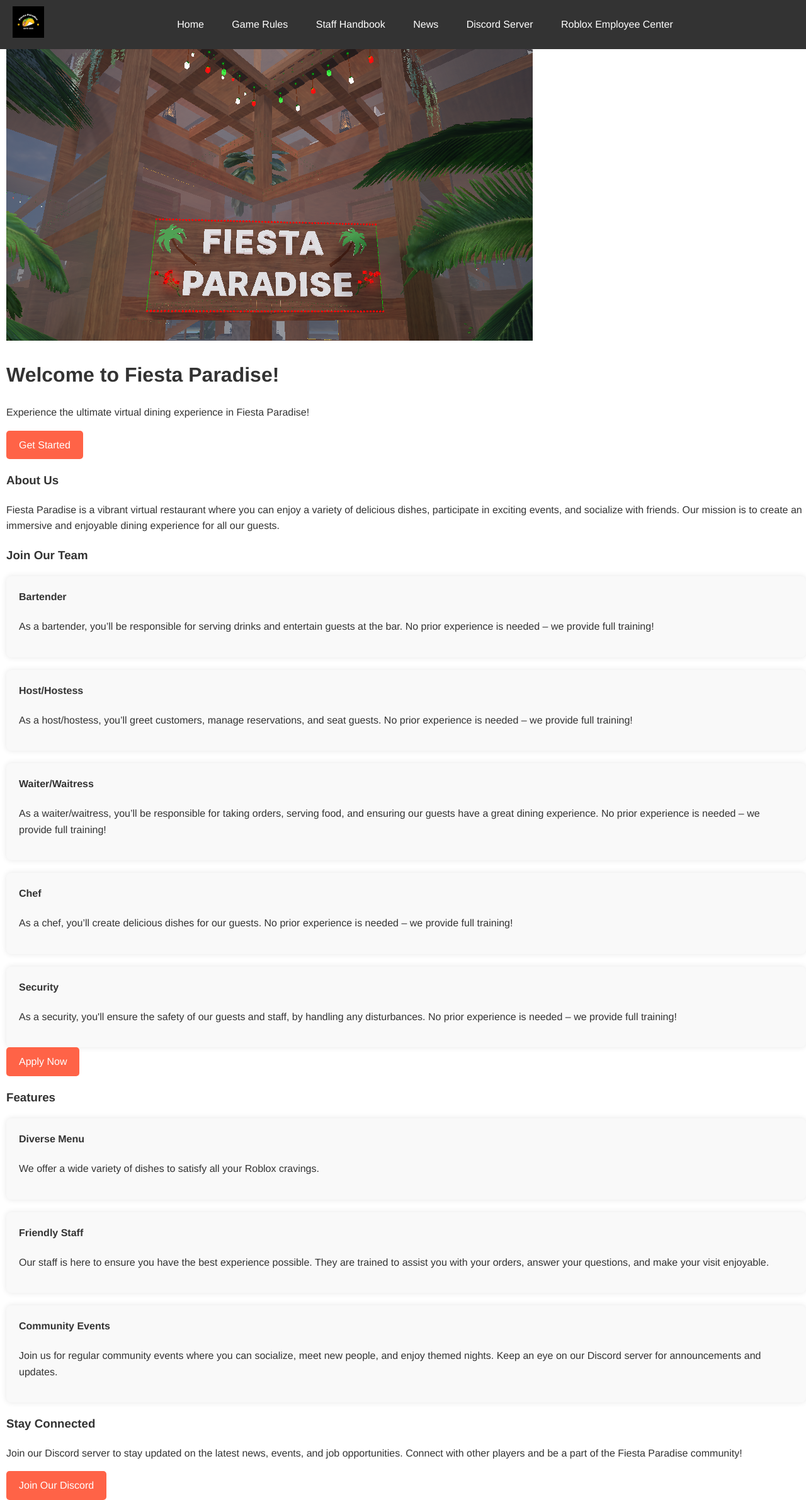
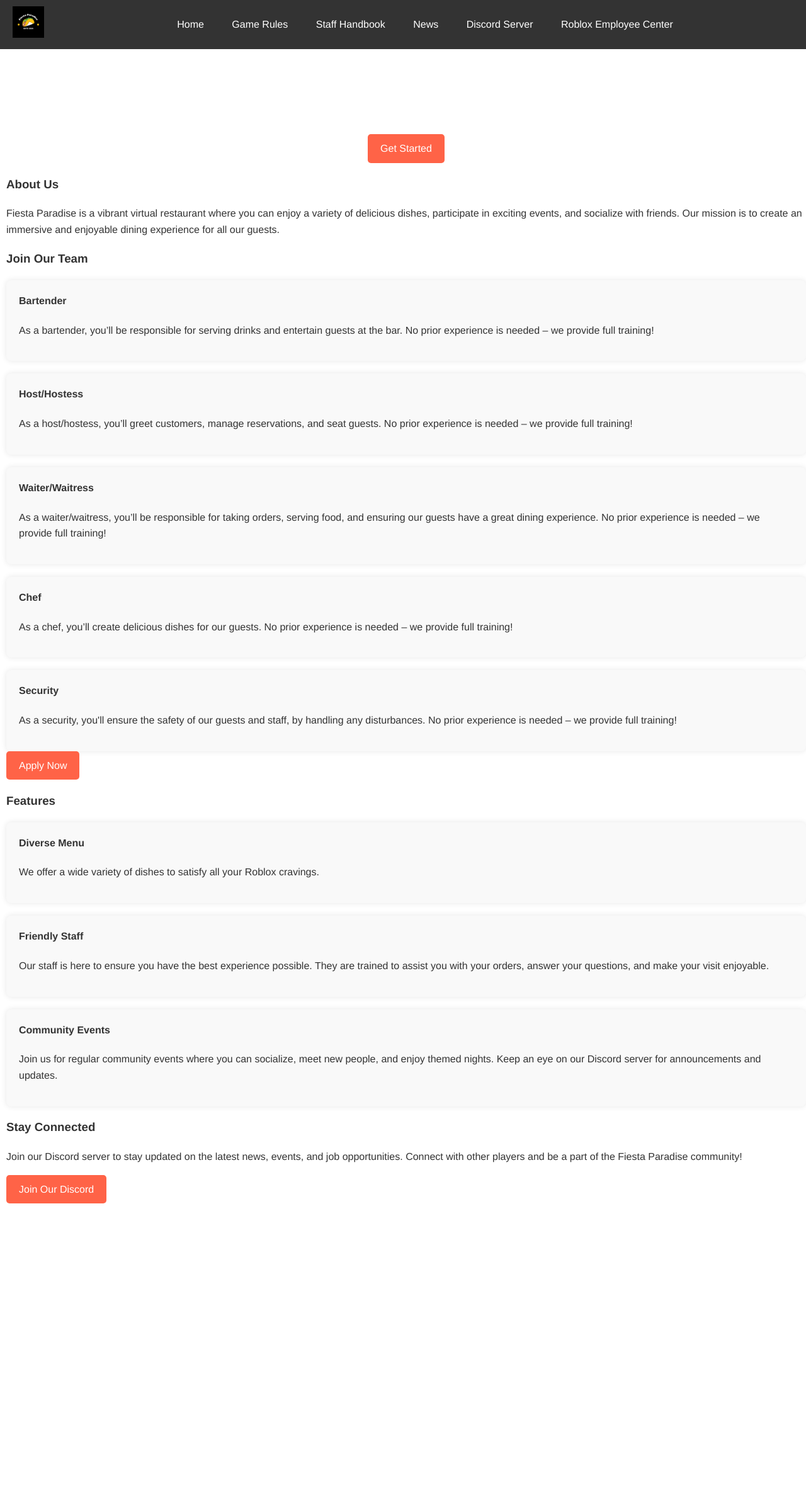
Before and after one commit to ifBars/Fiesta-Paradise, a Jekyll site: the page built from index.html, in a window 1280 px wide. Shown: the whole page at 63% size. Built offline with Jekyll 4.4.1, drawn with Linux system fonts in a browser that asks for light colours; after the commit the page ends 1911 px from its top, so only the background shows below that.

Commit message:
Update home page title

```diff
--- a/assets/css/styles.css
+++ b/assets/css/styles.css
@@ -15,6 +15,12 @@
 nav {
   display: flex;
   align-items: center;
+}
+
+.hero {
+  position: relative;
+  text-align: center;
+  color: white;
 }
 
 .logo-container {
@@ -92,10 +98,6 @@
 
   .nav-links.active {
     display: flex;
-  }
-
-  .hero-overlay {
-    top: 40%;
   }
 
   .job-list, .feature-list {
--- a/index.html
+++ b/index.html
@@ -6,12 +6,9 @@
 <div class="content-wrapper">
   <!-- Title Section -->
   <div class="hero">
-	<img src="/assets/images/fiesta-paradise-welcome.png" alt="Fiesta Paradise Welcome" class="hero-image">
-	<div class="hero-overlay">
       <h1>Welcome to Fiesta Paradise!</h1>
       <p>Experience the ultimate virtual dining experience in Fiesta Paradise!</p>
       <a href="/Fiesta-Paradise/game-rules" class="cta-button">Get Started</a>
-    </div>
   </div>
 
   <!-- About Section -->
```
